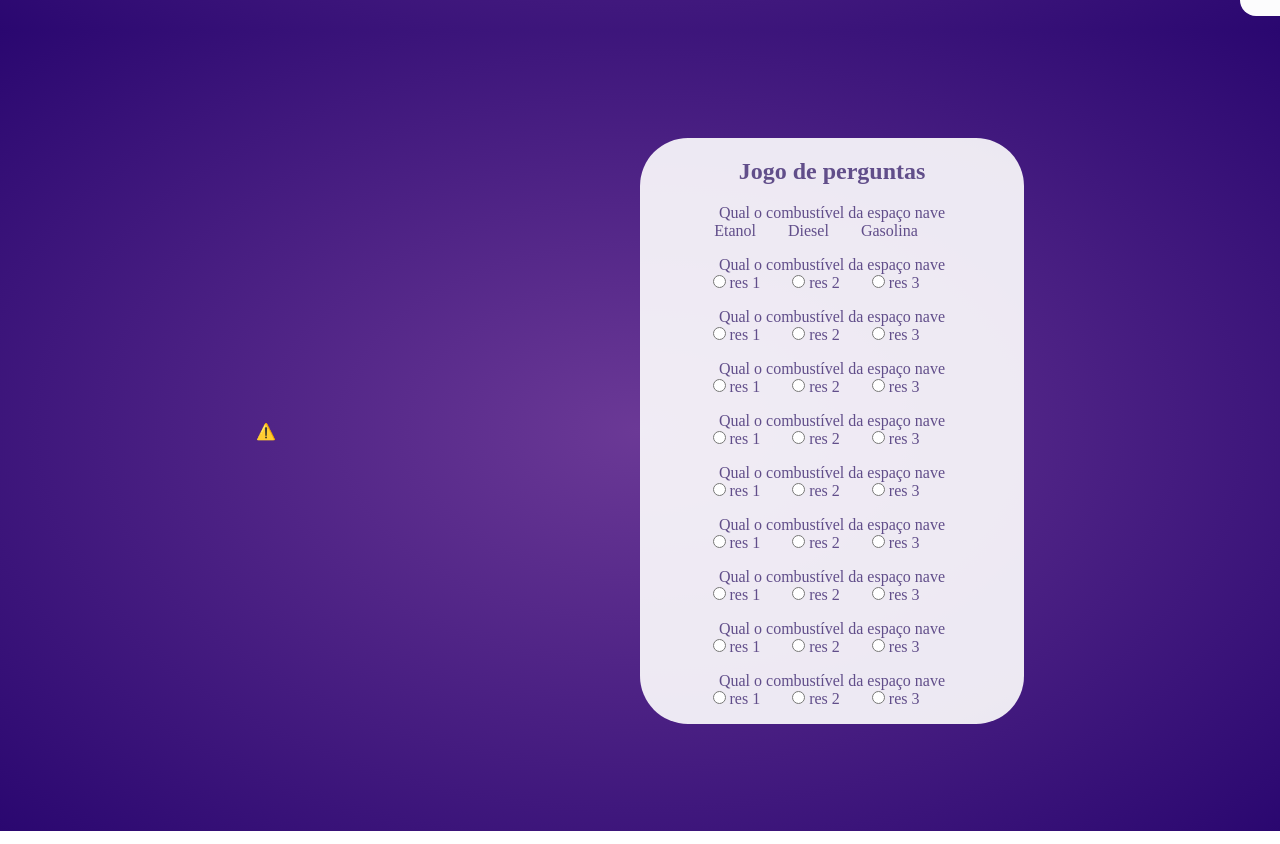
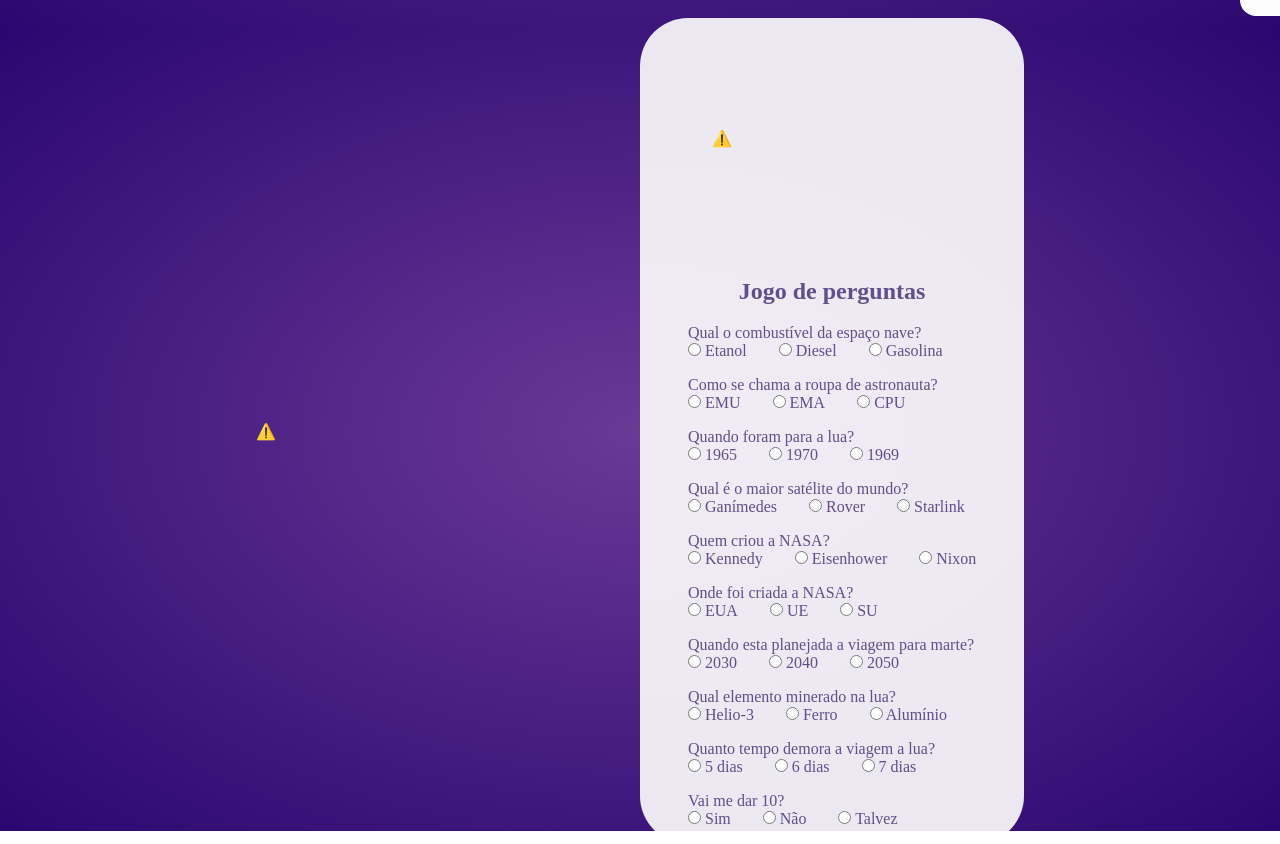
Before and after one commit to lopesphls/jogo-do-humor, a website: page index.html in a window 1280 px wide. Shown: the part 769-1613 px from the top of the page. Drawn offline with nearby package versions, Linux system fonts and the light colour scheme; no server answers.

Commit message:
Terceira correção

```diff
--- a/assets/css/styled.css
+++ b/assets/css/styled.css
@@ -27,15 +27,16 @@
   display: flex;
   justify-content: center;
   align-items: center;
+  font-size: 1.5rem;
   width: 100%;
-  height: 2rem;
+  height: 2.5rem;
   color: rgb(97, 78, 138);
 
 }
 
 .navbar ul li a:hover{
   width: 100%;
-  height: 2rem;
+  height: 2.5rem;
   background-color: rgba(97, 78, 138, 0.50);
 }
 
@@ -69,6 +70,12 @@
   margin: 1.2rem;
 }
 
+.pergunta{
+  display: flex;
+  align-self: flex-start;
+  margin-left: 3rem;
+}
+
 .resposta label{
   cursor: pointer;
   margin-right: 2rem;
@@ -76,13 +83,15 @@
 
 .container .box .resposta {
   display: flex;
+  flex-direction: row;
+  align-self: flex-start;
+  margin-left: 3rem;
   font-size: 1rem;
-  justify-content: space-around;
   margin-bottom: 1rem;
 
 }
 
-.resposta .resTrue input:checked{
+.resTrue input:checked{
   appearance: none;
   width: 0.5rem;
   height: 0.7rem;
@@ -92,7 +101,7 @@
   transition: all 300ms ease-in-out;
 }
 
-.resposta .resFalse input:checked{
+.resFalse input:checked{
   appearance: none;
   width: 0.7rem;
   height: 0.7rem;
@@ -110,6 +119,7 @@
   border-width: 1.5rem;
   border-radius: 1rem;
   color: rgb(97, 78, 138);
+  animation:slide-left 0.6s cubic-bezier(0.250, 0.460, 0.450, 0.940) backwards;
 }
 
 .btn-resultado:hover{
--- a/assets/js/script.js
+++ b/assets/js/script.js
@@ -1,77 +1,35 @@
-const pergunta1 = {
-  pergunta: "Qual o combustível da espaço nave",
-  respostas: ["Etanol", "Diesel", "Gasolina"],
-  certa: "Diesel",
-};
-
-const pergunta2 = {
-  pergunta: "Qual o combustível da espaço nave",
-  respostas: ["Etanol", "Diesel", "Gasolina"],
-  certa: "Diesel",
-};
-
-const pergunta3 = {
-  pergunta: "Qual o combustível da espaço nave",
-  respostas: ["Etanol", "Diesel", "Gasolina"],
-  certa: "Diesel",
-};
-
-const pergunta4 = {
-  pergunta: "Qual o combustível da espaço nave",
-  respostas: ["Etanol", "Diesel", "Gasolina"],
-  certa: "Diesel",
-};
-const pergunta5 = {
-  pergunta: "Qual o combustível da espaço nave",
-  respostas: ["Etanol", "Diesel", "Gasolina"],
-  certa: "Diesel",
-};
-const pergunta6 = {
-  pergunta: "Qual o combustível da espaço nave",
-  respostas: ["Etanol", "Diesel", "Gasolina"],
-  certa: "Diesel",
-};
-const pergunta7 = {
-  pergunta: "Qual o combustível da espaço nave",
-  respostas: ["Etanol", "Diesel", "Gasolina"],
-  certa: "Diesel",
-};
-const pergunta8 = {
-  pergunta: "Qual o combustível da espaço nave",
-  respostas: ["Etanol", "Diesel", "Gasolina"],
-  certa: "Diesel",
-};
-const pergunta9 = {
-  pergunta: "Qual o combustível da espaço nave",
-  respostas: ["Etanol", "Diesel", "Gasolina"],
-  certa: "Diesel",
-};
-const pergunta10 = {
-  pergunta: "Qual o combustível da espaço nave",
-  respostas: ["Etanol", "Diesel", "Gasolina"],
-  certa: "Diesel",
-};
-
-const perguntas = [
-  pergunta1,
-  pergunta2,
-  pergunta3,
-  pergunta4,
-  pergunta5,
-  pergunta6,
-  pergunta7,
-  pergunta8,
-  pergunta9,
-  pergunta10,
+const respostaCerta = [
+  "Diesel",
+  "EMU",
+  "1965",
+  "Ganímedes",
+  "Eisenhower",
+  "EUA",
+  "2030",
+  "Helio-3",
+  "5 dias",
+  "Sim",
 ];
 
-function addPerguntas() {
-  let question = document.querySelectorAll(".pergunta");
-  let answer = document.querySelectorAll(".textoResposta");
-  for (let i = 0; i < perguntas.length; i++) {
-    question[i].innerHTML = perguntas[i].pergunta;
-    for (let index = 0; index < 3; index++) {
-      answer[index].innerHTML = perguntas[i].respostas[index];
+let pergunta = document.querySelectorAll(".textoResposta");
+let checked = document.querySelector('input[type="radio"]:checked');
+checked.addEventListener();
+console.log(checked.nodeValue);
+
+function Clicar() {
+  // for (let i = 0; i < 10; i++) {
+}
+// }
+//   console.log(pergunta[i]);
+
+function addClasse(valor) {
+  for (let i = 0; i < respostaCerta.length; i++) {
+    if (respostaCerta[i] == checked.nodeValue) {
+      checked.classList.add("resTrue");
+      console.log(checked);
+    } else {
+      checked.classList.add("resFalse");
+      console.log(checked);
     }
   }
 }
--- a/index.html
+++ b/index.html
@@ -1,5 +1,5 @@
 <!DOCTYPE html>
-<html lang="en">
+<html lang="pt-BR">
 <head>
     <meta charset="UTF-8">
     <meta http-equiv="X-UA-Compatible" content="IE=edge">
@@ -7,7 +7,7 @@
     <link rel="stylesheet" href="./assets/css/styled.css">
     <title>Jogo do humor</title>
 </head>
-<body onload="addPerguntas()">
+<body>
   <header>
     <nav class="navbar">
       <ul>
@@ -34,155 +34,156 @@
 
         <!-- <lottie-player src="https://assets5.lottiefiles.com/packages/lf20_de6cmki0.json"  background="transparent"  speed="2"  style="width: 100%; height: 100%;"    autoplay></lottie-player> -->
         <div class="box">
+          <lottie-player src="https://assets10.lottiefiles.com/packages/lf20_Ns4TLz.json"  background="transparent"  speed="1"  style="width: 15rem; height: 15rem;"  loop autoplay></lottie-player>
           <h1>Jogo de perguntas</h1>
-            <label class="pergunta">Pergunta 1?</label>
+            <label class="pergunta">Qual o combustível da espaço nave?</label>
             <div id="resposta1" class="resposta">
               <label class="textoResposta">
                 <input class="res" type="radio" name="res1">
-                res 1
+                Etanol
               </label>
                <label class="textoResposta">
                 <input class="res" type="radio" name="res1">
-                res 2
+                Diesel
                </label>
                <label class="textoResposta">
                 <input class="res" type="radio" name="res1">
-                res 3
+                Gasolina
                </label>
             </div>
-            <label class="pergunta">Pergunta 2?</label>
+            <label class="pergunta">Como se chama a roupa de astronauta?</label>
             <div id="resposta2" class="resposta">
               <label class="textoResposta">
                 <input class="res" type="radio" name="res2">
-                res 1
+                EMU
               </label>
                <label class="textoResposta">
-                <input class="res" type="radio" name="res2">
-                res 2
+                <input class="res " type="radio" name="res2">
+                EMA
                </label>
                <label class="textoResposta">
-                <input class="res" type="radio" name="res2">
-                res 3
+                <input class="res " type="radio" name="res2">
+                CPU
                </label>
             </div>
-            <label class="pergunta">Pergunta 3?</label>
+            <label class="pergunta">Quando foram para a lua?</label>
             <div id="resposta3" class="resposta">
               <label class="textoResposta">
                 <input class="res" type="radio" name="res3">
-                res 1
+                1965
               </label>
                <label class="textoResposta">
                 <input class="res" type="radio" name="res3">
-                res 2
+                1970
                </label>
                <label class="textoResposta">
                 <input class="res" type="radio" name="res3">
-                res 3
+                1969
                </label>
             </div>
-            <label class="pergunta">Pergunta 4?</label>
+            <label class="pergunta">Qual é o maior satélite do mundo?</label>
             <div id="resposta4" class="resposta">
               <label class="textoResposta">
                 <input class="res" type="radio" name="res4">
-                res 1
+                Ganímedes
               </label>
                <label class="textoResposta">
                 <input class="res" type="radio" name="res4">
-                res 2
+                Rover
                </label>
                <label class="textoResposta">
                 <input class="res" type="radio" name="res4">
-                res 3
+                Starlink
                </label>
             </div>
-            <label class="pergunta">Pergunta 5?</label>
+            <label class="pergunta">Quem criou a NASA?</label>
             <div id="resposta5" class="resposta">
               <label class="textoResposta">
                 <input class="res" type="radio" name="res5">
-                res 1
+                Kennedy
               </label>
                <label class="textoResposta">
                 <input class="res" type="radio" name="res5">
-                res 2
+                Eisenhower
                </label>
                <label class="textoResposta">
                 <input class="res" type="radio" name="res5">
-                res 3
+                Nixon
                </label>
             </div>
-            <label class="pergunta">Pergunta 6?</label>
+            <label class="pergunta">Onde foi criada a NASA?</label>
             <div id="resposta6" class="resposta">
               <label class="textoResposta">
                 <input class="res" type="radio" name="res6">
-                res 1
+                EUA
               </label>
                <label class="textoResposta">
                 <input class="res" type="radio" name="res6">
-                res 2
+                UE
                </label>
                <label class="textoResposta">
                 <input class="res" type="radio" name="res6">
-                res 3
+                SU
                </label>
             </div>
-            <label class="pergunta">Pergunta 7?</label>
+            <label class="pergunta">Quando esta planejada a viagem para marte?</label>
             <div id="resposta7" class="resposta">
               <label class="textoResposta">
                 <input class="res" type="radio" name="res7">
-                res 1
+                2030
               </label>
                <label class="textoResposta">
                 <input class="res" type="radio" name="res7">
-                res 2
+                2040
                </label>
                <label class="textoResposta">
                 <input class="res" type="radio" name="res7">
-                res 3
+                2050
                </label>
             </div>
-            <label class="pergunta">Pergunta 8?</label>
+            <label class="pergunta">Qual elemento minerado na lua?</label>
             <div id="resposta8" class="resposta">
               <label class="textoResposta">
                 <input class="res" type="radio" name="res8">
-                res 1
+                Helio-3
               </label>
                <label class="textoResposta">
                 <input class="res" type="radio" name="res8">
-                res 2
+                Ferro
                </label>
                <label class="textoResposta">
                 <input class="res" type="radio" name="res8">
-                res 3
+                Alumínio
                </label>
             </div>
-            <label class="pergunta">Pergunta 9?</label>
+            <label class="pergunta">Quanto tempo demora a viagem a lua?</label>
             <div id="resposta9" class="resposta">
               <label class="textoResposta">
                 <input class="res" type="radio" name="res9">
-                res 1
+                5 dias
               </label>
                <label class="textoResposta">
                 <input class="res" type="radio" name="res9">
-                res 2
+                6 dias
                </label>
                <label class="textoResposta">
                 <input class="res" type="radio" name="res9">
-                res 3
+                7 dias
                </label>
             </div>
-            <label class="pergunta">Pergunta 10?</label>
+            <label class="pergunta">Vai me dar 10?</label>
             <div id="resposta10" class="resposta">
               <label class="textoResposta">
                 <input class="res" type="radio" name="res10">
-                res 1
+                Sim
               </label>
                <label class="textoResposta">
                 <input class="res" type="radio" name="res10">
-                res 2
+                Não
                </label>
                <label class="textoResposta">
                 <input class="res" type="radio" name="res10">
-                res 3
+                Talvez
                </label>
             </div>
         </div>
@@ -190,7 +191,7 @@
     </section>
     <a href="#resultado" class="btn-resultado">Resultado</a>
   </main>
-  <script src="./assets/js/script.js"></script>
+  <script type="text/javascript" src="./assets/js/script.js"></script>
   <script src="https://unpkg.com/@lottiefiles/lottie-player@latest/dist/lottie-player.js"></script>
 </body>
 </html>
```
Also changed, not shown: assets/js/perguntas.js (deleted, +0 -73 lines).
